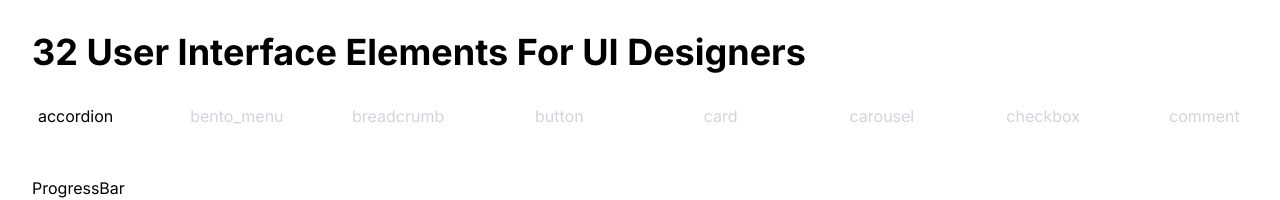
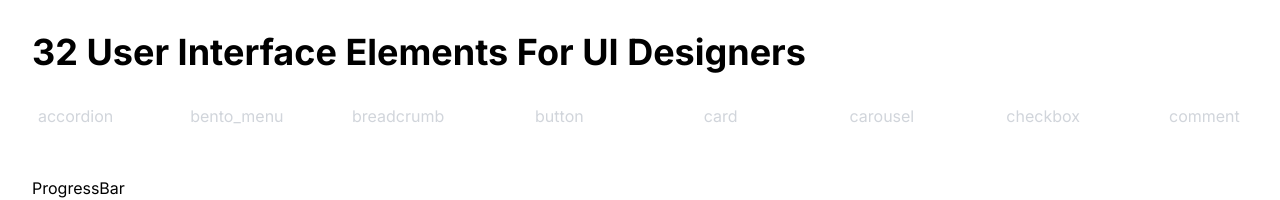
Before and after one commit to team-pat-a-mat/32-ui-designers, a Next.js app: page /progress_bar in a window 1280 px wide. Shown: the top 200 px of the page. Built offline with nearby package versions, Linux system fonts and the light colour scheme.

Commit message:
design: nav pathname 으로 css 변경

```diff
--- a/app/components/slider_nav.tsx
+++ b/app/components/slider_nav.tsx
@@ -1,14 +1,11 @@
 "use client";
 import { Swiper, SwiperSlide } from "swiper/react";
-import { useState } from "react";
 import Link from "next/link";
 import { Mousewheel } from "swiper";
+import { usePathname } from "next/navigation";
 
 export default function Slider_Nav() {
-  const [activeIndex, setActiveIndex] = useState(0);
-  const handleClick = (index: number) => {
-    setActiveIndex(index);
-  };
+  const pathname = usePathname();
 
   const slides = [
     "accordion",
@@ -63,23 +60,28 @@ export default function Slider_Nav() {
           },
         }}
       >
-        {slides.map((slide, index) => (
+        {slides.map((slide, index) => {
+          const isCurrentPath =
+            (pathname === "/" && slide === "accordion") ||
+            pathname === `/${slide}`;
+
+          return (
             <SwiperSlide
               className="text-center"
               key={index}
               style={{ width: "auto" }}
             >
               <Link
-              onClick={() => handleClick(index)}
                 className={`cursor-pointer ${
-                activeIndex === index ? "text-black" : "text-gray-300"
+                  isCurrentPath ? "text-black" : "text-gray-300"
                 }`}
                 href={slide === "accordion" ? "/" : `/${slide}`}
               >
                 <span>{slide}</span>
               </Link>
             </SwiperSlide>
-        ))}
+          );
+        })}
       </Swiper>
     </>
   );
```
Lines whose indentation alone changed are shown as unchanged.
